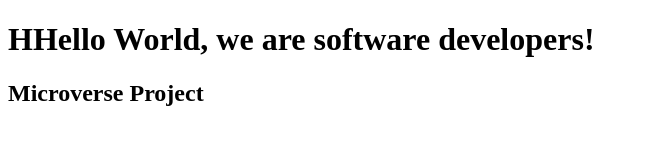
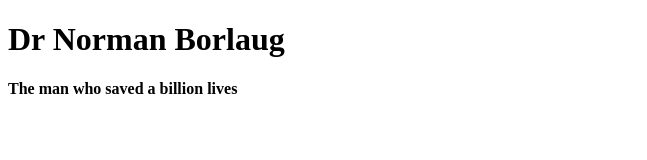
Before and after one commit to usorfaitheloho/Microverse-Tribute-page, a plain HTML site: page fcc-test-suite-template-master/index.html in a window 1280 px wide. Shown: the whole page, without its empty margins (0-647 px from the left). Drawn offline with Linux system fonts and the light colour scheme.

Commit message:
adding title

```diff
--- a/fcc-test-suite-template-master/index.html
+++ b/fcc-test-suite-template-master/index.html
@@ -7,8 +7,13 @@
   </head>
 
   <body>
-<h1>HHello World, we are software developers!</h1>
-<h2>Microverse Project</h2>
+    <div id="main">
+        <div id="title">
+          <h1>Dr Norman Borlaug</h1>
+          <h4>The man who saved a billion lives</h4>
+        </div>
+
+    </div>
 
     <script src="https://cdn.freecodecamp.org/testable-projects-fcc/v1/bundle.js"></script>
 
```
